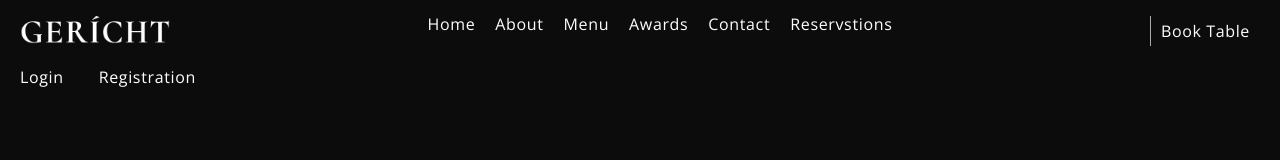
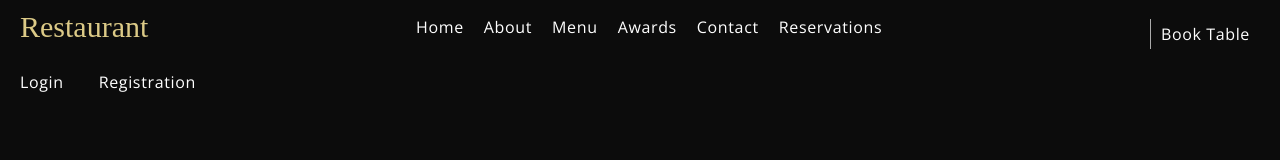
Before and after one commit to DeVuDeveloper/restaurant-frontend, a React (Create React App) app: page / in a window 1280 px wide. Shown: the top 160 px of the page. Built offline with nearby package versions, Linux system fonts and the light colour scheme; a web font is replaced by a local one.

Commit message:
style, warnning page and done

```diff
--- a/package.json
+++ b/package.json
@@ -9,12 +9,14 @@
     "antd": "^4.21.5",
     "bootstrap": "^3.4.1",
     "formik": "^2.2.9",
+    "moment": "^2.29.4",
     "prop-types": "^15.8.1",
     "react": "^17.0.1",
     "react-bootstrap": "^0.32.4",
     "react-dom": "^17.0.1",
     "react-hook-form": "^7.33.1",
     "react-icons": "^4.4.0",
+    "react-moment": "^1.1.2",
     "react-redux": "^7.2.2",
     "react-router-dom": "^5.2.0",
     "react-scripts": "4.0.3",
--- a/src/components/Navbar/Navbar.css
+++ b/src/components/Navbar/Navbar.css
@@ -11,6 +11,12 @@
   display: flex;
   justify-content: flex-start;
   align-items: center;
+}
+
+.app__navbar-logo h2 {
+  font-size: 30px;
+  font-family: var(--font-base);
+  color: var(--color-golden);
 }
 
 .log-btn {
--- a/src/components/Navbar/Navbar.jsx
+++ b/src/components/Navbar/Navbar.jsx
@@ -1,3 +1,4 @@
+/* eslint-disable jsx-a11y/anchor-is-valid */
 /* eslint-disable jsx-a11y/alt-text */
 /* eslint-disable react/prop-types */
 /* eslint-disable arrow-body-style */
@@ -7,7 +8,6 @@ import { connect } from 'react-redux';
 import { GiHamburgerMenu } from 'react-icons/gi';
 import { MdOutlineRestaurantMenu } from 'react-icons/md';
 import Logout from '../auth/Logout';
-import images from '../../items/images';
 import './Navbar.css';
 
 const Navbar = ({ loggedIn, currentUser }) => {
@@ -15,7 +15,7 @@ const Navbar = ({ loggedIn, currentUser }) => {
   return (
     <nav className="app__navbar">
       <div className="app__navbar-logo">
-        <img src={images.gericht} alt="app__logo" />
+        <h2>Restaurant</h2>
       </div>
       <ul className="app__navbar-links">
         <li className="p__opensans">
@@ -34,7 +34,9 @@ const Navbar = ({ loggedIn, currentUser }) => {
           <a href="#contact">Contact</a>
         </li>
         <li className="p__opensans">
-          <a href="/reservations">Reservstions</a>
+          <NavLink exact to="/reservations">
+            <a className="p__opensans">Reservations</a>
+          </NavLink>
         </li>
       </ul>
       <div className="app__navbar-login">
--- a/src/components/Reservations/Reservations.js
+++ b/src/components/Reservations/Reservations.js
@@ -16,8 +16,8 @@ function Reservations() {
   }, [dispatch]);
   return (
     <section>
+      <Navbar />
       <Signbar />
-      <Navbar />
       <div className="my-reservations">
         <div className="table-reservations">
           <div className="reservation-title">
--- a/src/components/Reservations/SingleReservation.js
+++ b/src/components/Reservations/SingleReservation.js
@@ -26,7 +26,9 @@ const SingleReservation = (props) => {
         <h2 className="reservation-day">{reservation.day}</h2>
       </div>
       <div className="table-reservation">
-        <h2 className="reservation-clock">{reservation.clock}</h2>
+        <h2 className="reservation-clock">
+          {reservation.clock}
+        </h2>
       </div>
       <div className="">
         <button
--- a/src/components/Reservations/singlereservation.css
+++ b/src/components/Reservations/singlereservation.css
@@ -83,8 +83,8 @@
     color: rgb(242, 243, 239);
     border-radius: 30px;
     border: none;
-    padding: 1px 1px;
-    font-size: 7px;
+    padding: 2px 5px;
+    font-size: 11px;
     font-weight: 600;
     font-family: 'Lato', sans-serif;
   }
--- /dev/null
+++ b/src/components/auth/with.css
@@ -0,0 +1,14 @@
+.warnning {
+  height: 100vh;
+  background-image:
+    linear-gradient(rgb(27, 27, 26) 0.5%, rgba(0, 0, 0, 0.8)),
+    url('https://media.istockphoto.com/photos/valentines-day-dinner-picture-id1089175154?k=20&m=1089175154&s=612x612&w=0&h=68XxEhpawvhFVGeKF20GEYe5b8Wm-xLSKYGcJBj9B3w=');
+  background-size: cover;
+  background-repeat: no-repeat;
+  margin: auto;
+  padding: 100px;
+}
+
+.warnning-log {
+  margin-left: 40%;
+}
--- a/src/components/auth/withAuth.js
+++ b/src/components/auth/withAuth.js
@@ -6,6 +6,7 @@ import { connect } from 'react-redux';
 import { checkAuth } from '../../actions/auth';
 import LoadingSpinner from '../LoadingSpinner';
 import Login from './Login';
+import './with.css';
 
 function withAuth(WrappedComponent) {
   class Wrapper extends React.Component {
@@ -18,10 +19,10 @@ function withAuth(WrappedComponent) {
         return <LoadingSpinner />;
       } if (!this.props.loggedIn) {
         return (
-          <>
+          <div className="warnning">
             <p className="w-11/12 max-w-2xl mx-auto my-4 text-red-500">You need to login to view this page.</p>
             <Login />
-          </>
+          </div>
         );
       }
       return <WrappedComponent {...this.props} />;
```
Also changed, not shown: 2 other files (tests, documents, lock files or other folders).
